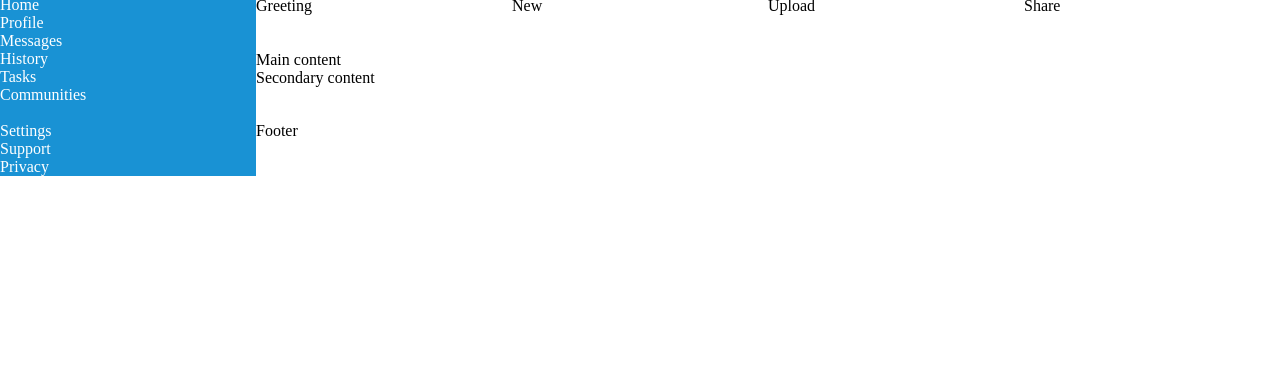
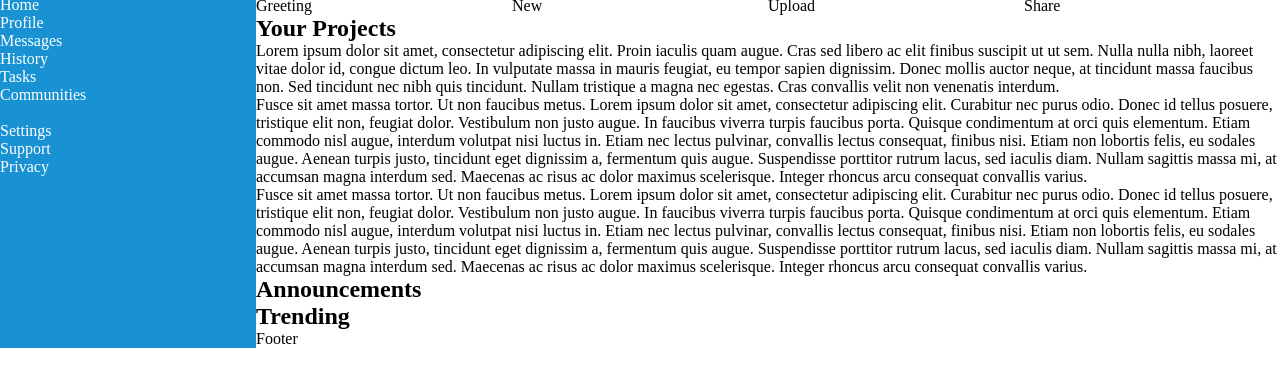
Before and after one commit to PlywoodPallet/admin-dashboard, a plain HTML site: page index.html in a window 1280 px wide. Shown: the part 22-408 px from the top of the page. Drawn offline with Linux system fonts and the light colour scheme.

Commit message:
Add lipsum dummy text. Add h2 to titles

```diff
--- a/index.html
+++ b/index.html
@@ -52,8 +52,14 @@
             </div>
         </div>
         <div id="content">
-            <div id="main-content">Main content</div>
-            <div id="secondary-content">Secondary content</div>
+            <div id="your-projects">
+                <h2>Your Projects</h2>
+                <p>Lorem ipsum dolor sit amet, consectetur adipiscing elit. Proin iaculis quam augue. Cras sed libero ac elit finibus suscipit ut ut sem. Nulla nulla nibh, laoreet vitae dolor id, congue dictum leo. In vulputate massa in mauris feugiat, eu tempor sapien dignissim. Donec mollis auctor neque, at tincidunt massa faucibus non. Sed tincidunt nec nibh quis tincidunt. Nullam tristique a magna nec egestas. Cras convallis velit non venenatis interdum.</p>
+                <p>Fusce sit amet massa tortor. Ut non faucibus metus. Lorem ipsum dolor sit amet, consectetur adipiscing elit. Curabitur nec purus odio. Donec id tellus posuere, tristique elit non, feugiat dolor. Vestibulum non justo augue. In faucibus viverra turpis faucibus porta. Quisque condimentum at orci quis elementum. Etiam commodo nisl augue, interdum volutpat nisi luctus in. Etiam nec lectus pulvinar, convallis lectus consequat, finibus nisi. Etiam non lobortis felis, eu sodales augue. Aenean turpis justo, tincidunt eget dignissim a, fermentum quis augue. Suspendisse porttitor rutrum lacus, sed iaculis diam. Nullam sagittis massa mi, at accumsan magna interdum sed. Maecenas ac risus ac dolor maximus scelerisque. Integer rhoncus arcu consequat convallis varius.</p>
+                <p>Fusce sit amet massa tortor. Ut non faucibus metus. Lorem ipsum dolor sit amet, consectetur adipiscing elit. Curabitur nec purus odio. Donec id tellus posuere, tristique elit non, feugiat dolor. Vestibulum non justo augue. In faucibus viverra turpis faucibus porta. Quisque condimentum at orci quis elementum. Etiam commodo nisl augue, interdum volutpat nisi luctus in. Etiam nec lectus pulvinar, convallis lectus consequat, finibus nisi. Etiam non lobortis felis, eu sodales augue. Aenean turpis justo, tincidunt eget dignissim a, fermentum quis augue. Suspendisse porttitor rutrum lacus, sed iaculis diam. Nullam sagittis massa mi, at accumsan magna interdum sed. Maecenas ac risus ac dolor maximus scelerisque. Integer rhoncus arcu consequat convallis varius.</p>
+            </div>
+            <div id="announcements"><h2>Announcements</h2></div>
+            <div id="trending"><h2>Trending</h2></div>
         </div>
         <div id="footer">Footer</div>
     </div>
```
